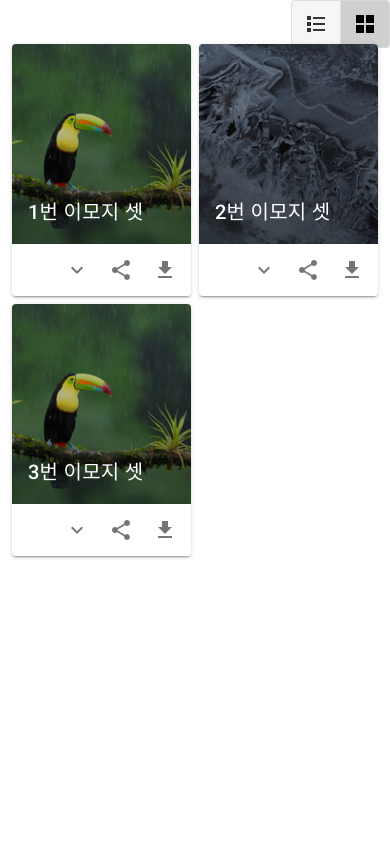
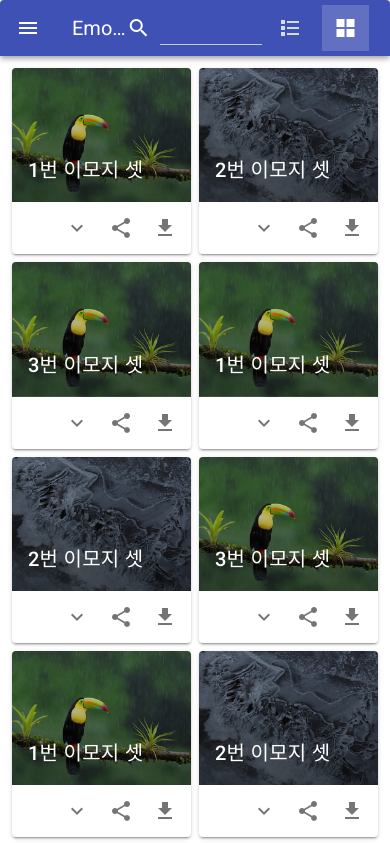
Before and after one commit to jjhihi/emoji-share, a Vue app: page / in a window 390 px wide. Shown: the top 843 px of the page. Built offline with nearby package versions, Linux system fonts and the light colour scheme.

Commit message:
pagination, search bar, media query, side menu

```diff
--- a/public/sample_data/list.json
+++ b/public/sample_data/list.json
@@ -1,4 +1,65 @@
-[{
+[
+    {
+        "thumbnail-iamge": "thumb-1.jpg",
+        "description": "1번 이모지 셋",
+        "emoji-file": "thumb-1.jpg.zip"
+    },
+    {
+        "thumbnail-iamge": "thumb-2.jpg",
+        "description": "2번 이모지 셋",
+        "emoji-file": "thumb-2.jpg.zip"
+    },
+    {
+        "thumbnail-iamge": "thumb-3.jpg",
+        "description": "3번 이모지 셋",
+        "emoji-file": "thumb-3.jpg.zip"
+    },
+    {
+        "thumbnail-iamge": "thumb-1.jpg",
+        "description": "1번 이모지 셋",
+        "emoji-file": "thumb-1.jpg.zip"
+    },
+    {
+        "thumbnail-iamge": "thumb-2.jpg",
+        "description": "2번 이모지 셋",
+        "emoji-file": "thumb-2.jpg.zip"
+    },
+    {
+        "thumbnail-iamge": "thumb-3.jpg",
+        "description": "3번 이모지 셋",
+        "emoji-file": "thumb-3.jpg.zip"
+    },
+    {
+        "thumbnail-iamge": "thumb-1.jpg",
+        "description": "1번 이모지 셋",
+        "emoji-file": "thumb-1.jpg.zip"
+    },
+    {
+        "thumbnail-iamge": "thumb-2.jpg",
+        "description": "2번 이모지 셋",
+        "emoji-file": "thumb-2.jpg.zip"
+    },
+    {
+        "thumbnail-iamge": "thumb-3.jpg",
+        "description": "3번 이모지 셋",
+        "emoji-file": "thumb-3.jpg.zip"
+    },
+    {
+        "thumbnail-iamge": "thumb-1.jpg",
+        "description": "1번 이모지 셋",
+        "emoji-file": "thumb-1.jpg.zip"
+    },
+    {
+        "thumbnail-iamge": "thumb-2.jpg",
+        "description": "2번 이모지 셋",
+        "emoji-file": "thumb-2.jpg.zip"
+    },
+    {
+        "thumbnail-iamge": "thumb-3.jpg",
+        "description": "3번 이모지 셋",
+        "emoji-file": "thumb-3.jpg.zip"
+    },
+    {
         "thumbnail-iamge": "thumb-1.jpg",
         "description": "1번 이모지 셋",
         "emoji-file": "thumb-1.jpg.zip"
--- /dev/null
+++ b/src/assets/style.css
@@ -0,0 +1,4 @@
+@media (max-width: 599px) and (min-width: 0px) { .test-width {width: 100%; } }
+@media (max-width: 960px) and (min-width: 600px) { .test-width {width: 600px; } }
+@media (max-width: 1264px) and (min-width: 960px) { .test-width {width: 960px; } }
+@media (min-width: 1264px) { .test-width {width: 1264px; } }
--- a/src/components/EmojiList.vue
+++ b/src/components/EmojiList.vue
@@ -1,27 +1,74 @@
 <template>
-    <v-container fluid>
-      <v-row justify="end">
-      <v-btn-toggle mandatory @change="changeListType" v-model="listType">
-          <v-btn value="list">
+<v-card class="mx-auto test-width" >
+    <v-toolbar
+      color="indigo"
+      dark
+    >
+      <v-app-bar-nav-icon @click.stop="drawer = !drawer"></v-app-bar-nav-icon>
+
+      <v-toolbar-title>Emoji List</v-toolbar-title>
+
+      <v-spacer></v-spacer>
+
+<v-text-field hide-details="auto" prepend-icon="mdi-magnify" :value="keyword" @change="setKeyword">
+</v-text-field>
+
+      <v-btn-toggle mandatory group @change="changeListType" v-model="listType">
+          <v-btn icon value="list">
             <v-icon>mdi-format-list-bulleted-square</v-icon>
           </v-btn>
-          <v-btn value="grid">
+          <v-btn icon value="grid">
             <v-icon>mdi-view-grid</v-icon>
           </v-btn>
         </v-btn-toggle>
-      </v-row>
+    </v-toolbar>
+<v-navigation-drawer
+      v-model="drawer"
+      absolute
+      temporary
+    >
+      <v-list
+        nav
+        dense
+      >
+        <v-list-item-group
+          active-class="deep-purple--text text--accent-4"
+        >
+          <v-list-item>
+            <v-list-item-title>Foo</v-list-item-title>
+          </v-list-item>
+
+          <v-list-item>
+            <v-list-item-title>Bar</v-list-item-title>
+          </v-list-item>
+
+          <v-list-item>
+            <v-list-item-title>Fizz</v-list-item-title>
+          </v-list-item>
+
+          <v-list-item>
+            <v-list-item-title>Buzz</v-list-item-title>
+          </v-list-item>
+        </v-list-item-group>
+      </v-list>
+    </v-navigation-drawer>
+
+    <v-container fluid>
       <v-row dense v-if="listType == 'grid'">
         <v-col
           v-for="(card, index) in cards"
           :key="index"
           :cols="6"
-        >
+          xs="6"
+          sm="4"
+          md="3"
+          lg="3"
+          xl="3">
           <v-card>
             <v-img
               :src="baseUrl+card['thumbnail-iamge']"
               class="white--text align-end"
-              gradient="to bottom, rgba(0,0,0,.1), rgba(0,0,0,.5)"
-              height="200px" >
+              gradient="to bottom, rgba(0,0,0,.1), rgba(0,0,0,.5)">
               <v-card-title v-text="card.description"></v-card-title>
             </v-img>
 
@@ -82,14 +129,42 @@
         </v-list-item>
       </template>
     </v-list>
+<div class="text-center">
+    <v-pagination
+      v-model="page"
+      :length="15"
+      :total-visible="7"
+      circle
+      @input="setPage"
+    ></v-pagination>
+  </div>
+<v-fab-transition>
+        <v-btn
+            v-scroll="onScroll"
+            v-show="fab"
+            fab
+            fixed
+            bottom
+            right
+color="primary"
+            @click="toTop"
+          >
+        <v-icon>mdi-chevron-double-up</v-icon>
+          </v-btn>
+</v-fab-transition>
 
     </v-container>
+</v-card>
 </template>
 
 <script>
   export default {
     name: 'EmojiList',
     data: () => ({
+fab:false,
+      page: 1,
+      keyword: "",
+      drawer: false,
       cards: [],
       show: [],
       listType: undefined,
@@ -97,8 +172,22 @@
       baseUrl: "/sample_data/",
     }),
     methods: {
+onScroll (e) {
+      if (typeof window === 'undefined') return
+      const top = window.pageYOffset ||   e.target.scrollTop || 0
+      this.fab = top > 20
+    },
+    toTop () {
+      this.$vuetify.goTo(0)
+    },
+      setKeyword(keyword) {
+         console.log(keyword);
+      },
+      setPage( page ) {
+         this.page = page;
+      },
       callAppShare( index ) {
-        console.log(index, this.cards[index]);
+        //console.log(index, this.cards[index]);
         //window.Android.doShare( arg1, arg2, arg3 );
       },
       changeListType(key) {
@@ -143,7 +232,7 @@
        self.listType = "grid";
     },
     updated() {
-console.log("updated", this.show);
+//console.log("updated", this.show);
     }
   }
 </script>
--- a/src/main.js
+++ b/src/main.js
@@ -2,6 +2,7 @@ import Vue from 'vue'
 import App from './App.vue'
 import vuetify from './plugins/vuetify';
 import axios from 'axios';
+import './assets/style.css';
 
 Vue.config.productionTip = false
 Vue.prototype.$http = axios;
```
